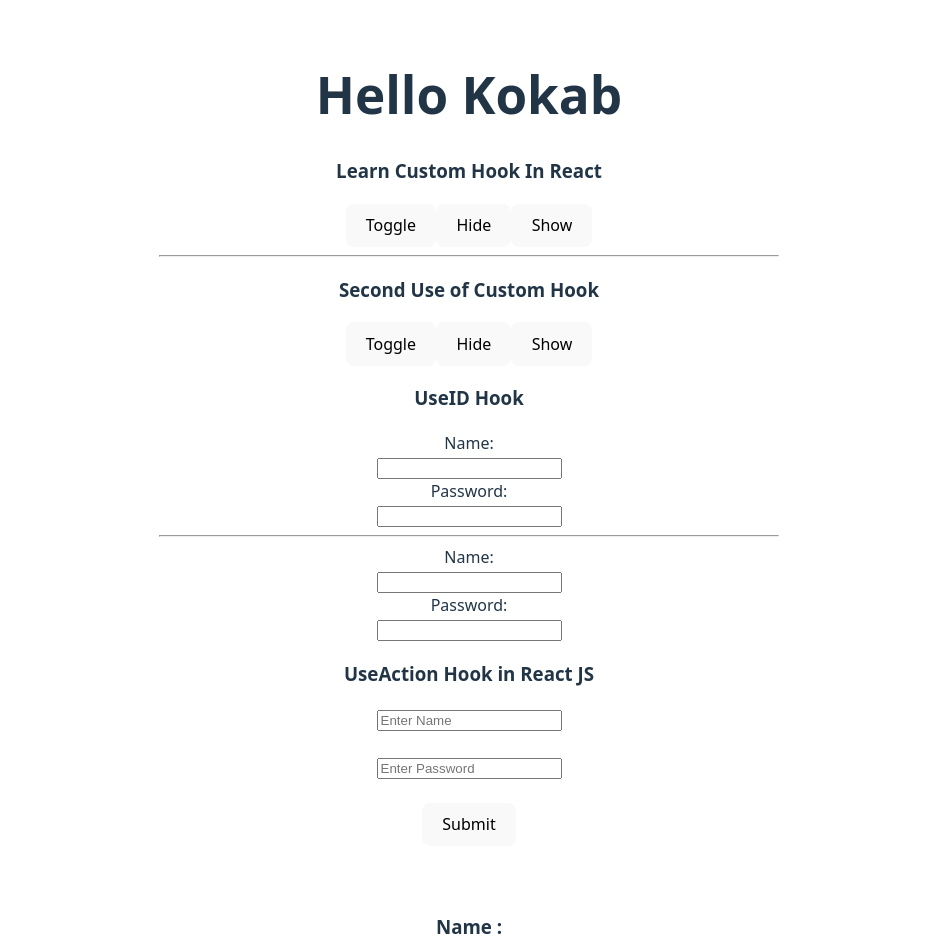
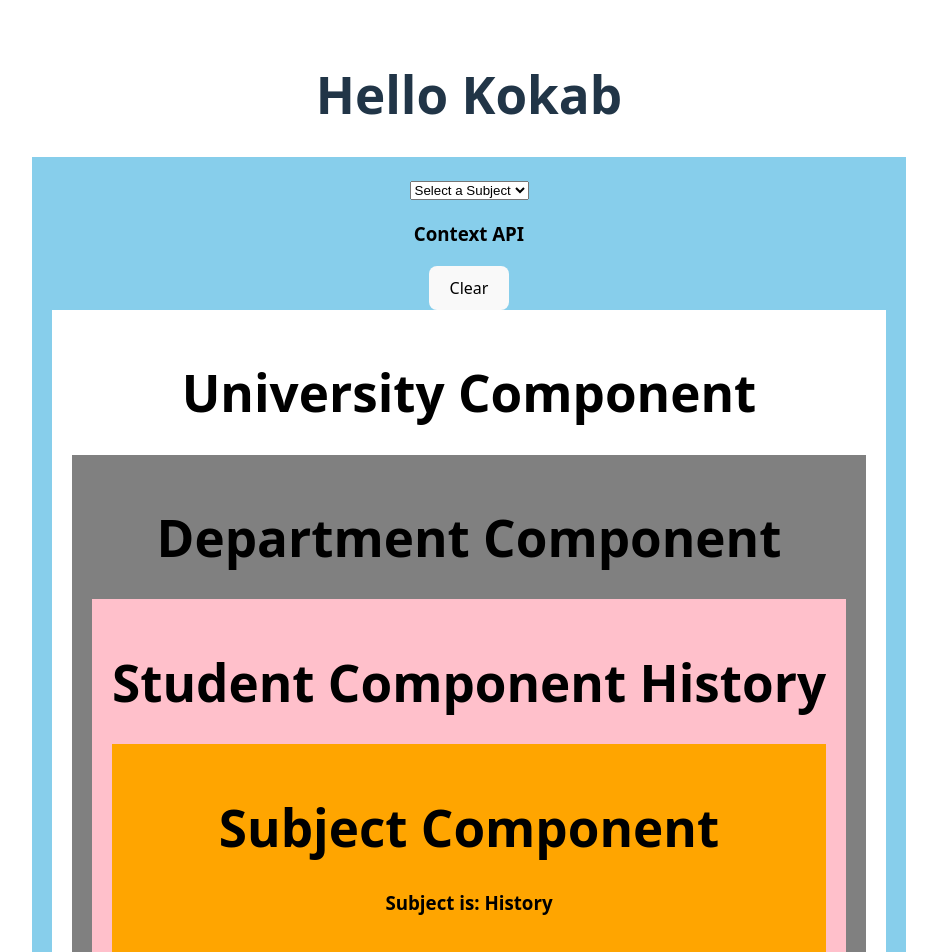
Before and after one commit to KokabNaveed/React, a React (Vite) app: page / in a window 1280 px wide. Shown: the top 952 px of the page, without its empty margins (171-1108 px from the left). Built offline with nearby package versions, Linux system fonts and the light colour scheme.

Commit message:
Learn ContextAPI in React

```diff
--- a/src/App.jsx
+++ b/src/App.jsx
@@ -25,6 +25,8 @@ import UpdateArray from './UpdatingArrayInState'
 import UseActionHook from './UseAction'
 import IdHook from './UseIdHook'
 import CustomHook from './CustomHook'
+import University from './University'
+import { SubjectContext } from './Context'
 
 
 const fruit = (name) => {
@@ -180,33 +182,53 @@ function App() {
     valueRef.current.value = '1234';
   }
 
-  const [user,setuser]=useState('');
+  const [user, setuser] = useState('');
+
+  const [subject, setSubject] = useState('History')
 
   return (
     <>
       <h1>Hello Kokab</h1>
 
-      <CustomHook/>
-
-      <IdHook/>
-
-      <UseActionHook/>
+      <div style={{background:'skyblue', padding: '20px',color:'black'}}>
+        <SubjectContext.Provider value={subject}>
+          <select value={subject} name="" id="" onChange={(e)=>setSubject(e.target.value)}>
+            <option value=" ">Select a Subject</option>
+            <option value="Maths">Maths</option>
+            <option value="English">English</option>
+            <option value="Urdu">Urdu</option>
+          </select>
+          <h3>Context API</h3>
+          <button onClick={()=>setSubject('')}>Clear</button>
+          <University />
+        </SubjectContext.Provider>
+      </div>
 
 
-      <UpdateArray/>
 
-      <ObjectsInState/>
 
-      <AddUser adduser={setuser}/>
-      <DisplayUser newuser={user}/>
 
-      <Derived/>
+      <CustomHook />
 
-      <Transition/>
+      <IdHook />
 
-      <HandleForm/>
+      <UseActionHook />
 
-      <Ref ref={valueRef}/>
+
+      <UpdateArray />
+
+      <ObjectsInState />
+
+      <AddUser adduser={setuser} />
+      <DisplayUser newuser={user} />
+
+      <Derived />
+
+      <Transition />
+
+      <HandleForm />
+
+      <Ref ref={valueRef} />
       <button onClick={handlevalue}>Focus</button>
       <br />
 
@@ -256,7 +278,7 @@ function App() {
 
       {
         // repeat component
-        userData.map((item,index) => (
+        userData.map((item, index) => (
           <div key={index}>
             <Repeat user={item} />
           </div>
--- /dev/null
+++ b/src/Context.jsx
@@ -0,0 +1,3 @@
+import { createContext } from "react";
+
+export const SubjectContext =createContext('Maths');
--- /dev/null
+++ b/src/Department.jsx
@@ -0,0 +1,12 @@
+import StudentComponent from "./StudentNew";
+
+function Department(){
+    return(
+        <div style={{background:'Gray', padding: '20px',color:'black'}} >
+        <h1>Department Component</h1>
+        <StudentComponent/>
+        </div>
+    )
+}
+
+export default Department;
--- /dev/null
+++ b/src/StudentNew.jsx
@@ -0,0 +1,15 @@
+import { useContext } from "react";
+import Subject from "./Subject";
+import { SubjectContext } from "./Context";
+
+function StudentComponent(){
+    const subject = useContext(SubjectContext); // you can access context API in every component
+    return(
+        <div style={{background:'Pink', padding: '20px',color:'black'}}>
+        <h1>Student Component {subject}</h1>
+        <Subject/>
+        </div>
+    )
+}
+
+export default StudentComponent;
--- /dev/null
+++ b/src/Subject.jsx
@@ -0,0 +1,14 @@
+import { useContext } from "react";
+import { SubjectContext } from "./Context";
+
+function Subject(){
+    const subject = useContext(SubjectContext)
+    return(
+        <div style={{background:'orange', padding: '20px',color:'black'}}>
+        <h1>Subject Component</h1>
+        <h3>Subject is: {subject}</h3>
+        </div>
+    )
+}
+
+export default Subject;
--- /dev/null
+++ b/src/University.jsx
@@ -0,0 +1,12 @@
+import Department from "./Department";
+
+function University(){
+    return(
+        <div style={{background:'White', padding: '20px',color:'black'}}>
+        <h1>University Component</h1>
+        <Department/>
+        </div>
+    )
+}
+
+export default University;
```
